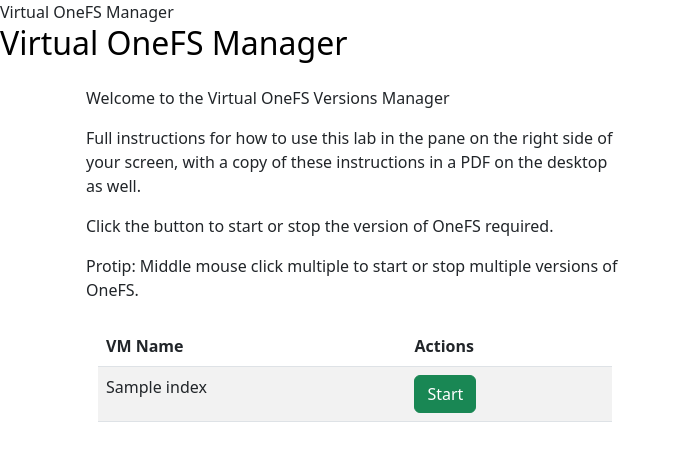
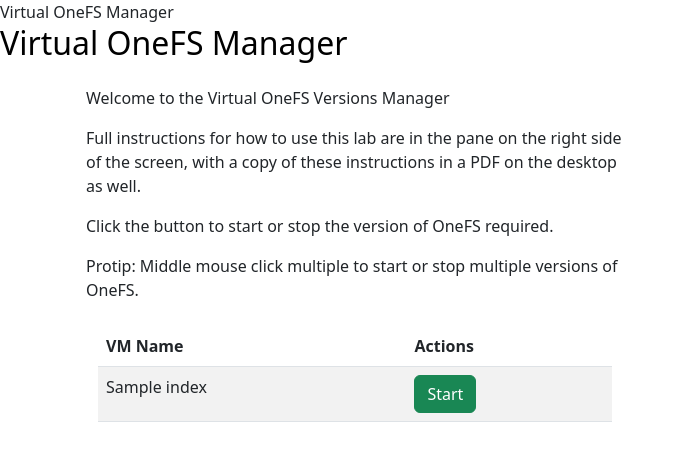
Before and after one commit to j-sims/mgr, a Flask app: template app/flask/app/templates/index.html in a window 1280 px wide. Shown: the top 453 px of the page, without its empty margins (0-684 px from the left). Run offline with Flask 3, Linux system fonts and the light colour scheme; the template is opened without the code that fills it: most values are stand-ins (such as "Sample title", 1, 10 or a date in 2020); some libraries are stand-ins or nearby versions.

Commit message:
Update index.html
wordsmithing

```diff
--- a/app/flask/app/templates/index.html
+++ b/app/flask/app/templates/index.html
@@ -11,7 +11,7 @@
         <div class="col w-75 p-3">
             Welcome to the Virtual OneFS Versions Manager</p></p>
 
-            Full instructions for how to use this lab in the pane on the right side of your screen, with a copy of these instructions in a PDF on the desktop as well. </p></p>
+            Full instructions for how to use this lab are in the pane on the right side of the screen, with a copy of these instructions in a PDF on the desktop as well. </p></p>
 
             Click the button to start or stop the version of OneFS required.</p></p>
 
```
